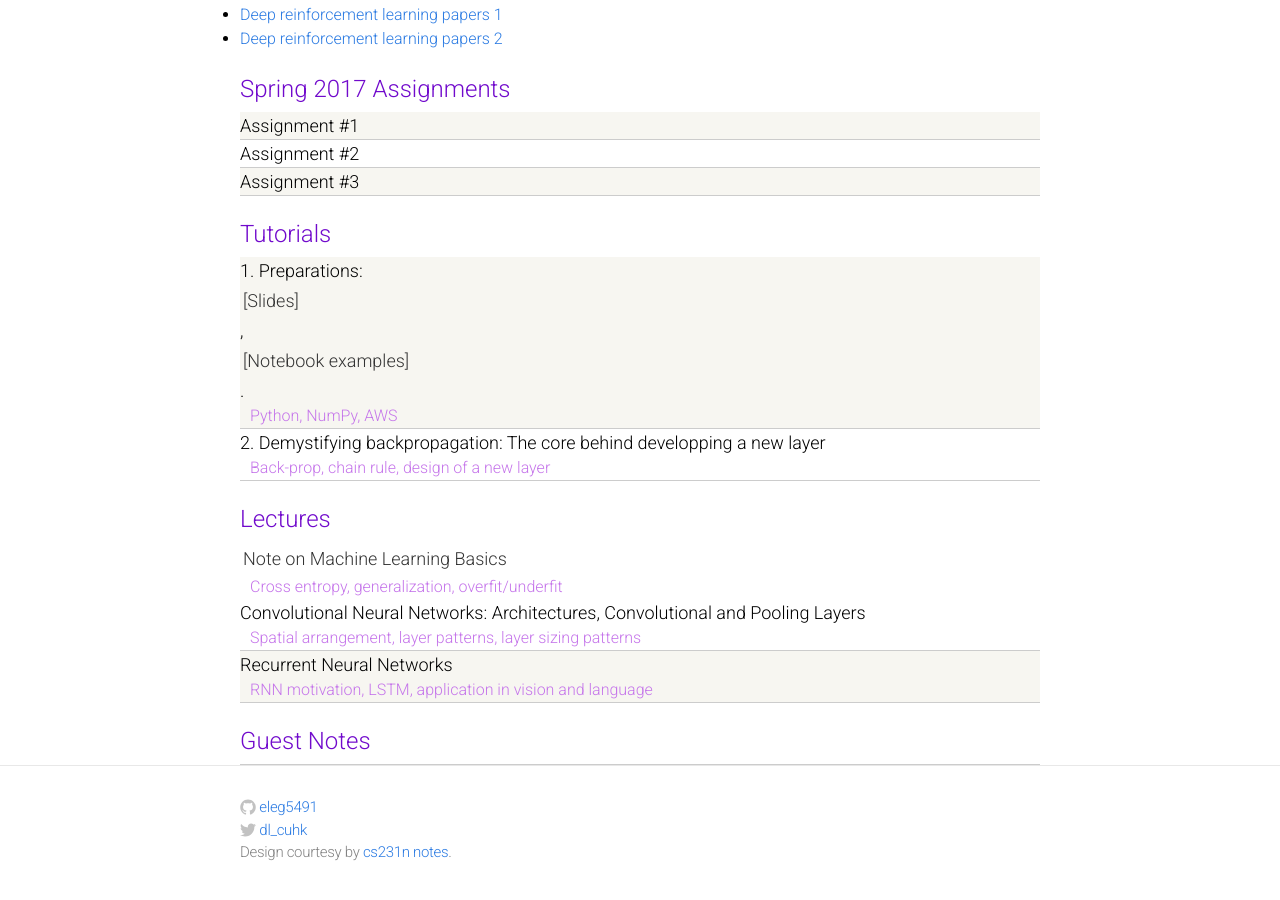
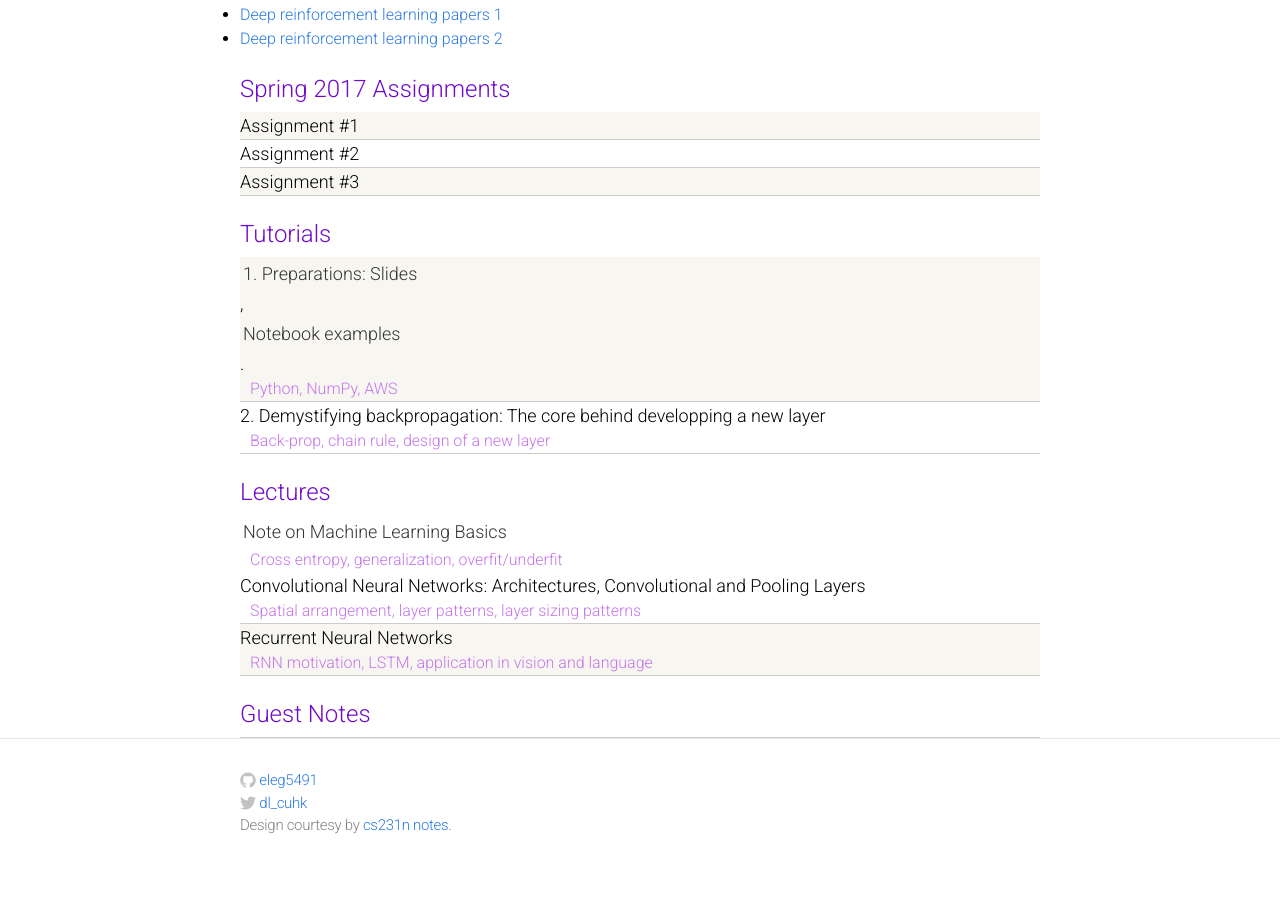
Before and after one commit to eleg5491/eleg5491.github.io, a Jekyll site: the page built from index.html, in a window 1280 px wide and 900 px high, scrolled down 924 px. Built offline with Jekyll 4.4.1, drawn with Linux system fonts in a browser that asks for light colours.

Commit message:
tiny update

```diff
--- a/index.html
+++ b/index.html
@@ -101,7 +101,7 @@ layout: default
     <div class="module-header">Tutorials</div>
 
     <div class="materials-item">
-        <p>1. Preparations: <a href="http://dl.ee.cuhk.edu.hk/slides/tutorial-python-aws.pdf">[Slides]</a>, <a href="http://nbviewer.jupyter.org/gist/Cysu/b45242c1e22311118d01dba4d8bf2c3a">[Notebook examples]</a>.</p>
+        <a href="http://dl.ee.cuhk.edu.hk/slides/tutorial-python-aws.pdf">1. Preparations: Slides</a>, <a href="http://nbviewer.jupyter.org/gist/Cysu/b45242c1e22311118d01dba4d8bf2c3a">Notebook examples</a>.
       <div class="kw">
         Python, NumPy, AWS
       </div>
```
